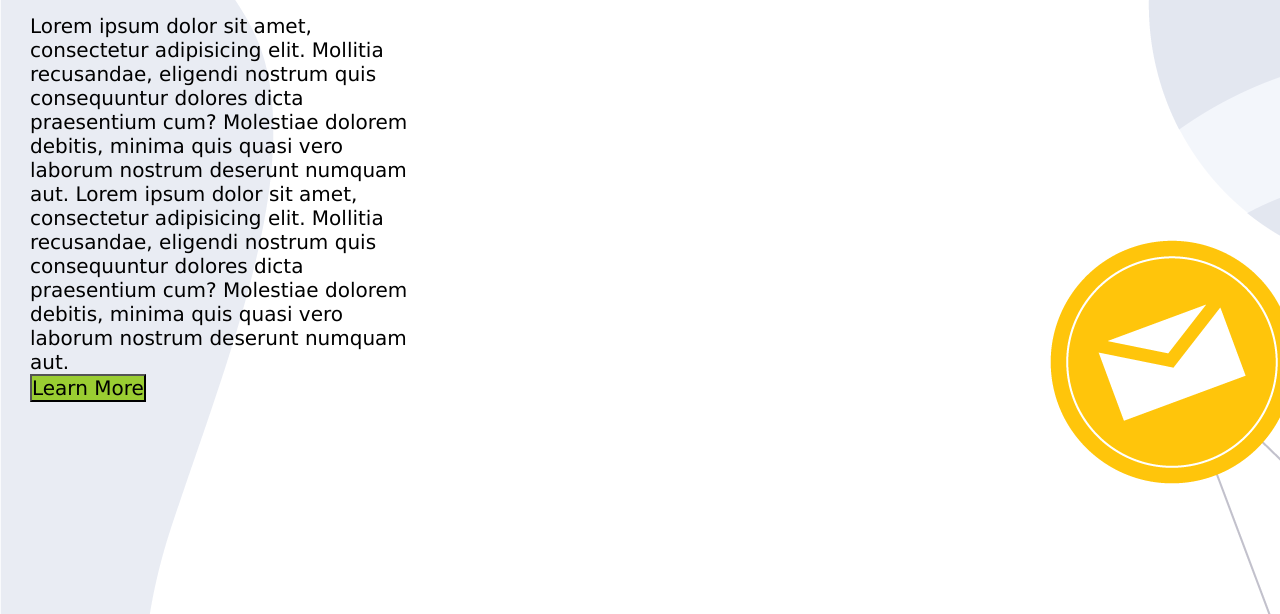
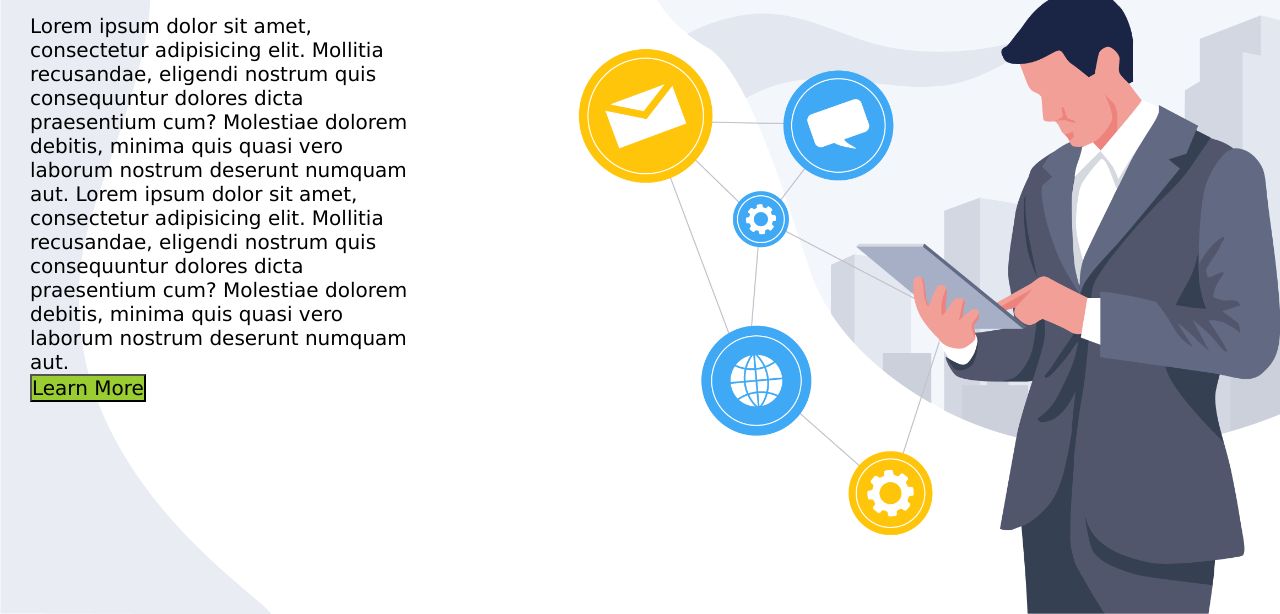
Before and after one commit to ARSoftanTech/AR-s-Assignment-Two, a plain HTML site: page index.html in a window 1280 px wide. Shown: the part 186-800 px from the top of the page. Drawn offline with Linux system fonts and the light colour scheme.

Commit message:
Update style.css

```diff
--- a/style.css
+++ b/style.css
@@ -9,7 +9,7 @@
     height: 100vh;
     background-color: white;
     background-image: url(images/bg1.png);
-    image-size: 100%;
+    background-size: cover;
 
 }
 
```
